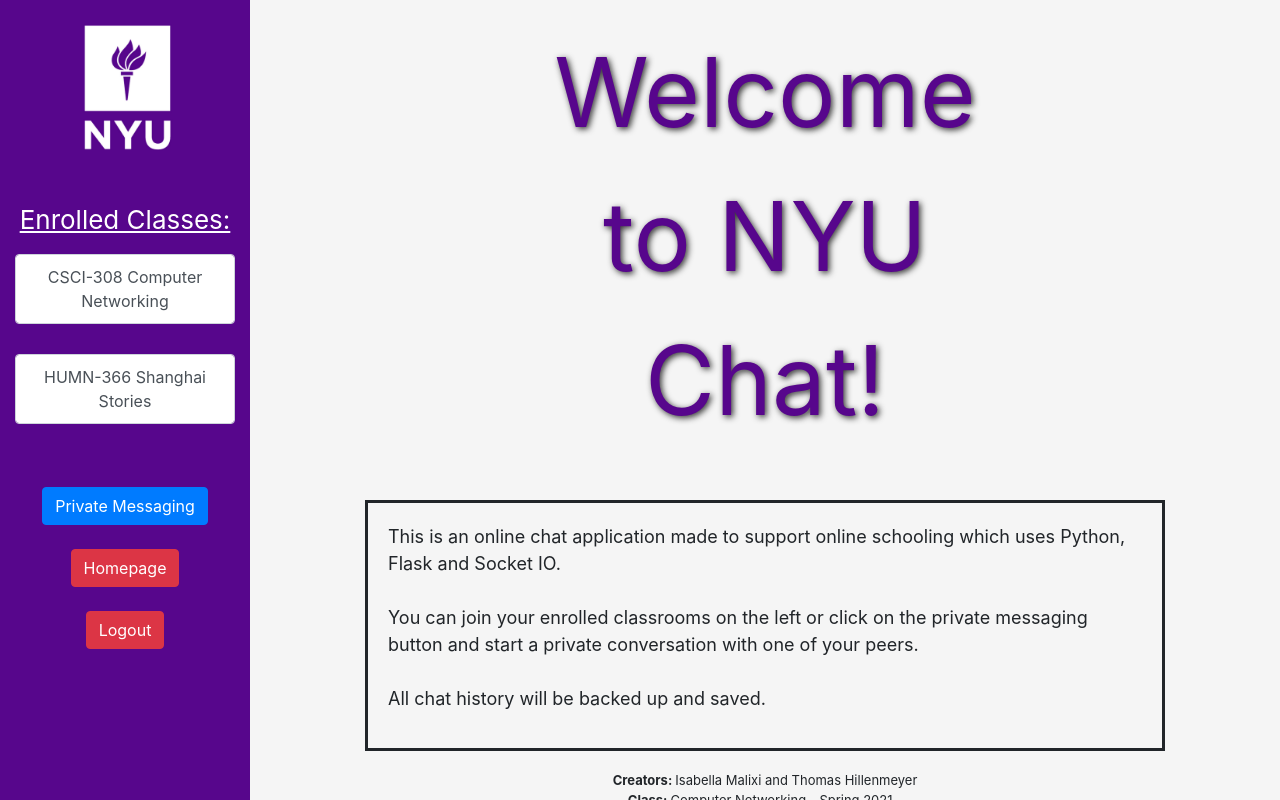
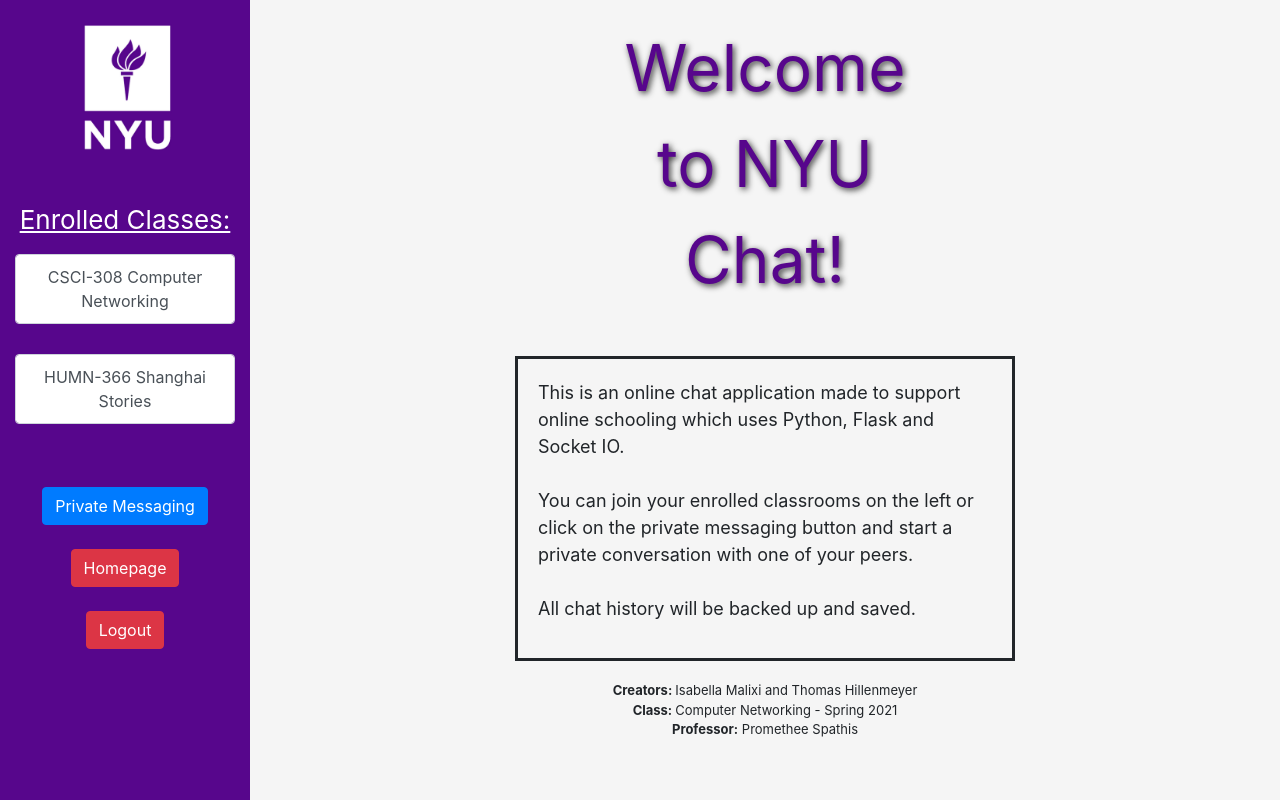
Before and after one commit to thomashillen/flask_chat_app, a Flask app: page /home in a window 1280 px wide. Run offline with Flask 2, Linux system fonts and the light colour scheme; some libraries are stand-ins or nearby versions.

Commit message:
sizing of stuff on /home

```diff
--- a/static/style.css
+++ b/static/style.css
@@ -134,11 +134,11 @@
 
 .title-text {
   text-align: center;
-  width: 500px;
+  width: 350px;
 }
 
 .title-text span.letters {
-  font-size: 6rem;
+  font-size: 4rem;
 }
 
 .letters {
--- a/templates/home.html
+++ b/templates/home.html
@@ -61,13 +61,13 @@
 
       <br><br>
 
-      <div style="border-style:solid; width: 800px; padding: 20px; margin-bottom: 20px;">
+      <div style="border-style:solid; width: 500px; padding: 20px; margin-bottom: 20px;">
         <p style="font-size: 18px;">This is an online chat application made to support online schooling which uses Python,
            Flask and Socket IO. <br> <br> You can join your enrolled classrooms on the left or click on the private messaging button
             and start a private conversation with one of your peers. <br> <br> All chat history will be backed up and saved.</p>
       </div>
       <p style="font-size: 13px; text-align:center;"> <b>Creators: </b>Isabella Malixi and Thomas Hillenmeyer<br>
-        <b>Class: </b> Computer Networking - Spring 2021 -<br> <b>Professor:</b> Promethee Spathis</p>
+        <b>Class: </b> Computer Networking - Spring 2021<br> <b>Professor:</b> Promethee Spathis</p>
 
 
 
```
